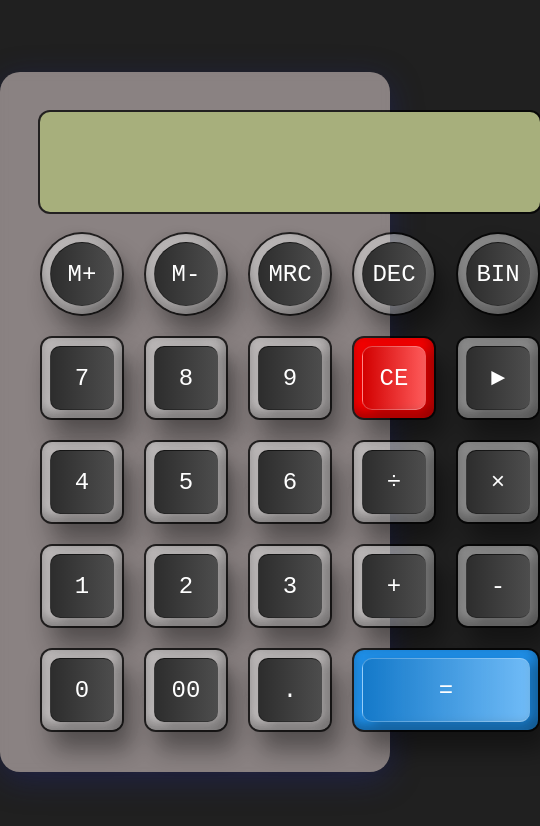
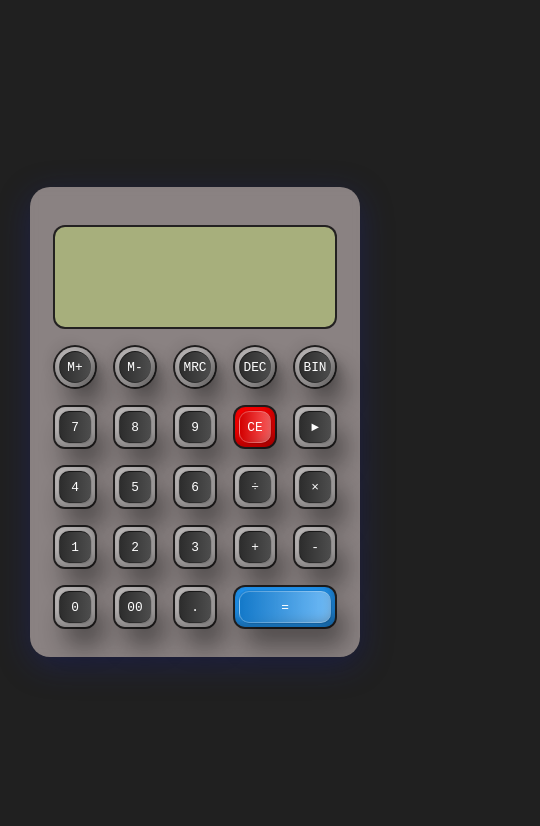
Before and after one commit to josephh27/Standard_Calculator, a plain HTML site: page index.html in a window 390 px wide. Shown: the whole page, 540 px wide, since content can reach past the window. Drawn offline with Linux system fonts and the light colour scheme.

Commit message:
Made calculator responsive.

```diff
--- a/main.js
+++ b/main.js
@@ -94,13 +94,21 @@ class Calculator {
         this.operator = ""
         this.refreshScreen = true;
         if (parseFloat(this.currentOperand) > 0) {
-            this.displayToScreen(parseFloat(this.currentOperand).toString(2));
+            if (parseFloat(this.currentOperand).toString(2).length > 12) {
+                this.displayToScreen("ERROR");
+            } else {
+                this.displayToScreen(parseFloat(this.currentOperand).toString(2));
+            }
         } else {
             this.currentOperand = ((Math.abs(this.currentOperand)).toString(2)).replace(/[01]/g, function (match) {
                 return match === "0" ? "1" : "0";
             });
 
-            this.displayToScreen((parseFloat(this.currentOperand, 2) + 1).toString(2));
+            if ((parseFloat(this.currentOperand, 2) + 1).toString(2).length > 12) {
+                this.displayToScreen("ERROR");
+            } else {
+                this.displayToScreen((parseFloat(this.currentOperand, 2) + 1).toString(2));
+            }
         }
         this.currentOperand = "";
         this.previousOperand = "";
--- a/styles.css
+++ b/styles.css
@@ -139,3 +139,69 @@
 	box-shadow: -5px -5px 15px rgba(0, 0, 0, 0.1),
 	  10px 5px 10px rgba(0, 0, 0, 0.15);
   }
+
+@media only screen and (max-width: 600px) {
+	.calculator .screen{
+		max-width: 400px;
+	}
+
+	.container span {
+		width: 60px;
+		height: 60px;
+	}
+
+	.calculator span i {
+		font-size: 1rem;
+	  }
+}
+
+
+@media only screen and (max-width: 500px) {
+	.calculator .screen{
+		max-width: 310px;
+	}
+
+	.container span {
+		width: 45px;
+		height: 45px;
+		margin: 10px;
+	}
+
+	.calculator span i {
+		font-size: 0.8rem;
+	  }
+}
+
+@media only screen and (max-width: 420px) {
+	.container {
+		padding: 40px 15px 20px;
+	}
+	.calculator .screen{
+		max-width: 280px;
+	}
+
+	.container span {
+		width: 40px;
+		height: 40px;
+	}
+
+	.calculator span i {
+		font-size: 0.8rem;
+	}
+
+	.calculator span::before {
+		content: "";
+		position: absolute;
+		top: 4px;
+		left: 4px;
+		bottom: 4px;
+		right: 4px;
+		border-radius: 10px;
+		background: linear-gradient(90deg, #2d2d2d, #4d4d4d);
+		box-shadow: -1px -1px 1px rgba(0, 0, 0, 0.1),
+			1px 1px 1px rgba(0, 0, 0, 0.15);
+		border-left: 1px solid #0004;
+		border-bottom: 1px solid #0004;
+		border-top: 1px solid #0009;
+	}
+}
```
